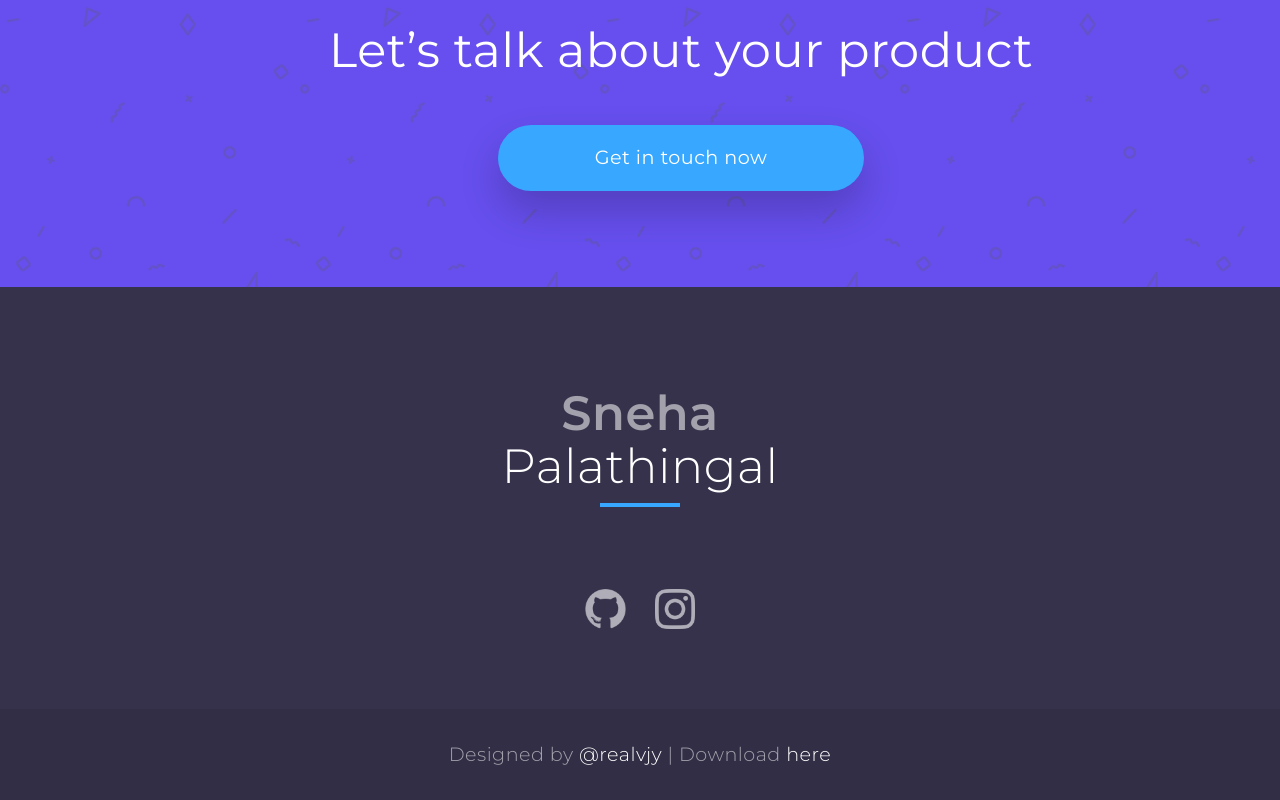
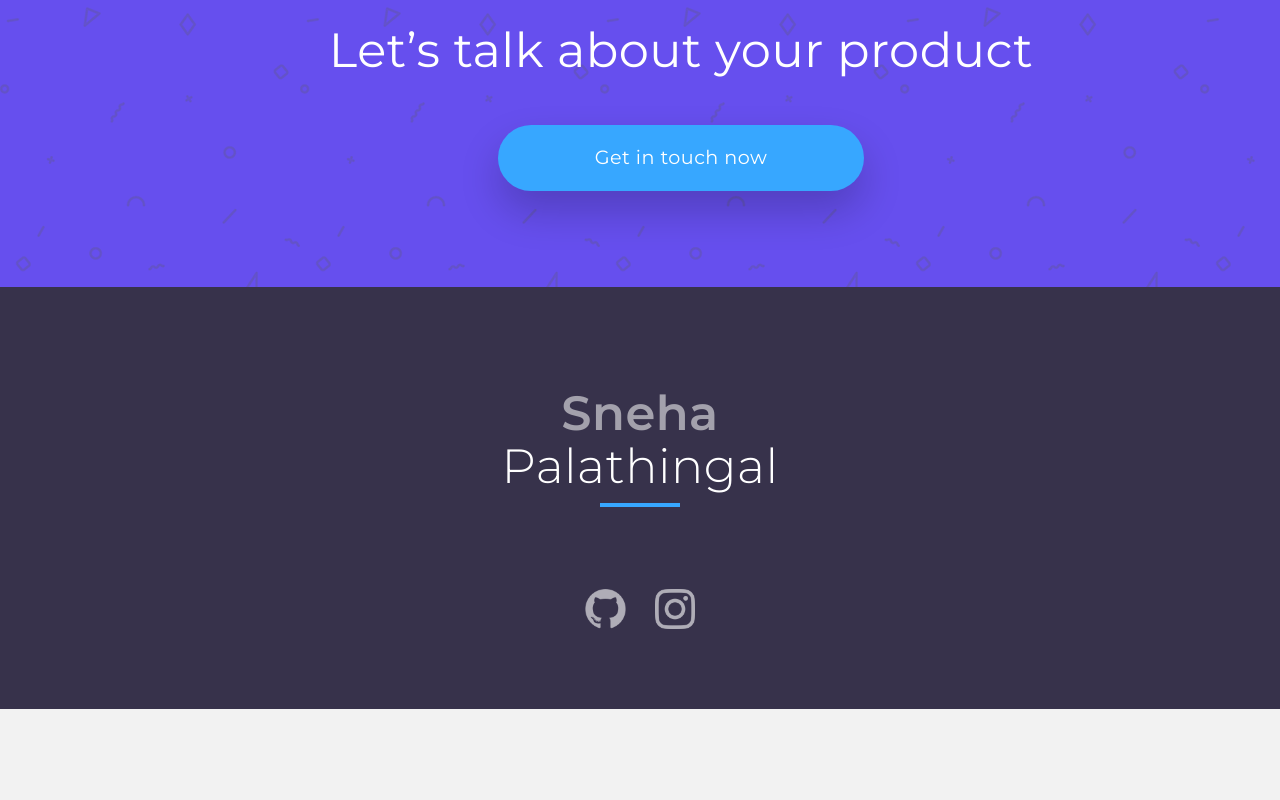
Before and after one commit to therealsneha1009/therealsneha1009.github.io, a plain HTML site: page index.html in a window 1280 px wide. Shown: the part 3134-3934 px from the top of the page. After the commit the page ends 3843 px from the top, so only its background shows below. Drawn offline with nearby package versions, Linux system fonts and the light colour scheme; a script that the page names is missing.

Commit message:
remove footnote

```diff
--- a/index.html
+++ b/index.html
@@ -234,11 +234,6 @@
               </ul>
             </div>
           </div>
-          <div class="row sub-footer">
-            <div class="col-md-12 text-center">
-              <p>Designed by <a href="#" target="_blank">@realvjy</a> | Download <a href="http://designerdada.com/free-bootstrap-one-page-portfolio-template/">here</a></p>
-            </div>
-          </div>
         </div>
       </footer>
 
```
